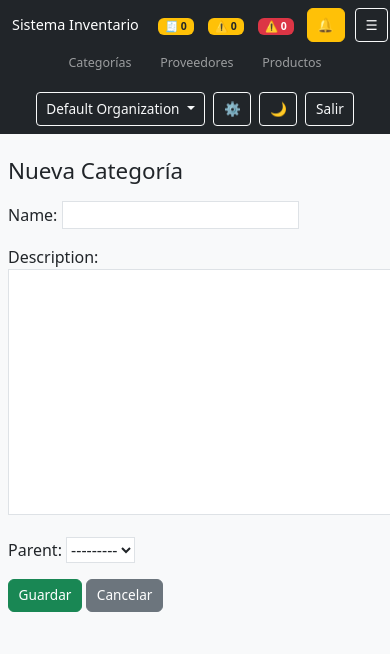
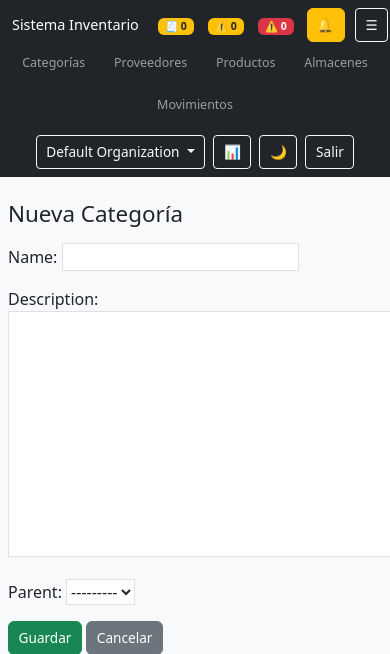
Before and after one commit to ASCiiLex/SistemaInventario_Django, a Django app: page /categorias/crear/ in a window 390 px wide, after a click that opens the changed part; the page is wider, and only the part inside the window is pictured. Shown: the top 654 px of that part. Run offline with Django 4.2, Linux system fonts and the light colour scheme; the visitor is signed in with stand-in values (Sample User, id 1); data comes from the database, SQL or seed files in the repository; data that the repository does not hold is empty; some libraries are stand-ins or nearby versions.

Commit message:
feat(navbar): integrar observability en desktop y mobile

```diff
--- a/observability/views.py
+++ b/observability/views.py
@@ -2,14 +2,10 @@ from django.shortcuts import render
 from observability.models import SlowRequest
 
 from dashboard.services.observability_metrics import get_system_metrics
-from accounts.permissions import can_view_system_metrics
 
 
 def observability_dashboard_view(request):
-    context = {}
-
-    if can_view_system_metrics(request.user, request.organization):
-        context = get_system_metrics(request.organization)
+    context = get_system_metrics(request.organization)
 
     return render(
         request,
--- a/templates/partials/navbar.html
+++ b/templates/partials/navbar.html
@@ -100,6 +100,7 @@
                 </ul>
             </div>
 
+            <!-- 🔥 Observability SIEMPRE visible -->
             <a href="{% url 'observability_dashboard' %}" class="btn btn-sm btn-outline-light">📊</a>
 
             <button id="themeToggle" class="btn btn-sm btn-outline-light">🌙</button>
@@ -184,6 +185,8 @@
                 <li class="nav-item"><a href="/categorias/" class="nav-link">Categorías</a></li>
                 <li class="nav-item"><a href="/proveedores/" class="nav-link">Proveedores</a></li>
                 <li class="nav-item"><a href="/productos/" class="nav-link">Productos</a></li>
+                <li class="nav-item"><a href="{% url 'location_list' %}" class="nav-link">Almacenes</a></li>
+                <li class="nav-item"><a href="{% url 'stockmovement_list' %}" class="nav-link">Movimientos</a></li>
             </ul>
 
             <div class="d-flex flex-wrap justify-content-center gap-2">
@@ -204,7 +207,9 @@
                     </ul>
                 </div>
 
-                <a href="{% url 'notification_preferences' %}" class="btn btn-sm btn-outline-light">⚙️</a>
+                <!-- 🔥 Sustituye configuración -->
+                <a href="{% url 'observability_dashboard' %}" class="btn btn-sm btn-outline-light">📊</a>
+
                 <button id="themeToggle" class="btn btn-sm btn-outline-light">🌙</button>
 
                 <form method="post" action="{% url 'logout' %}">
```
